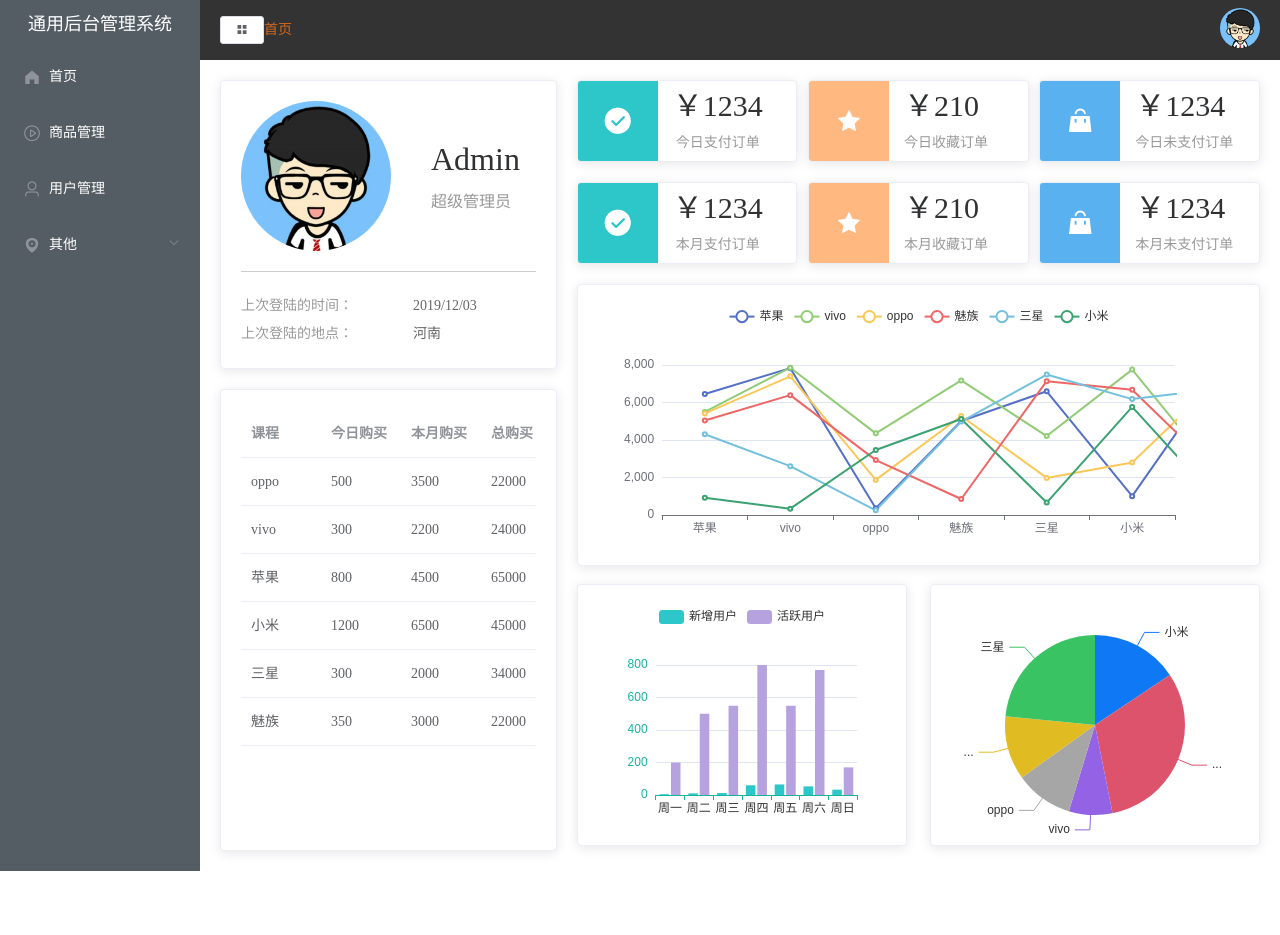
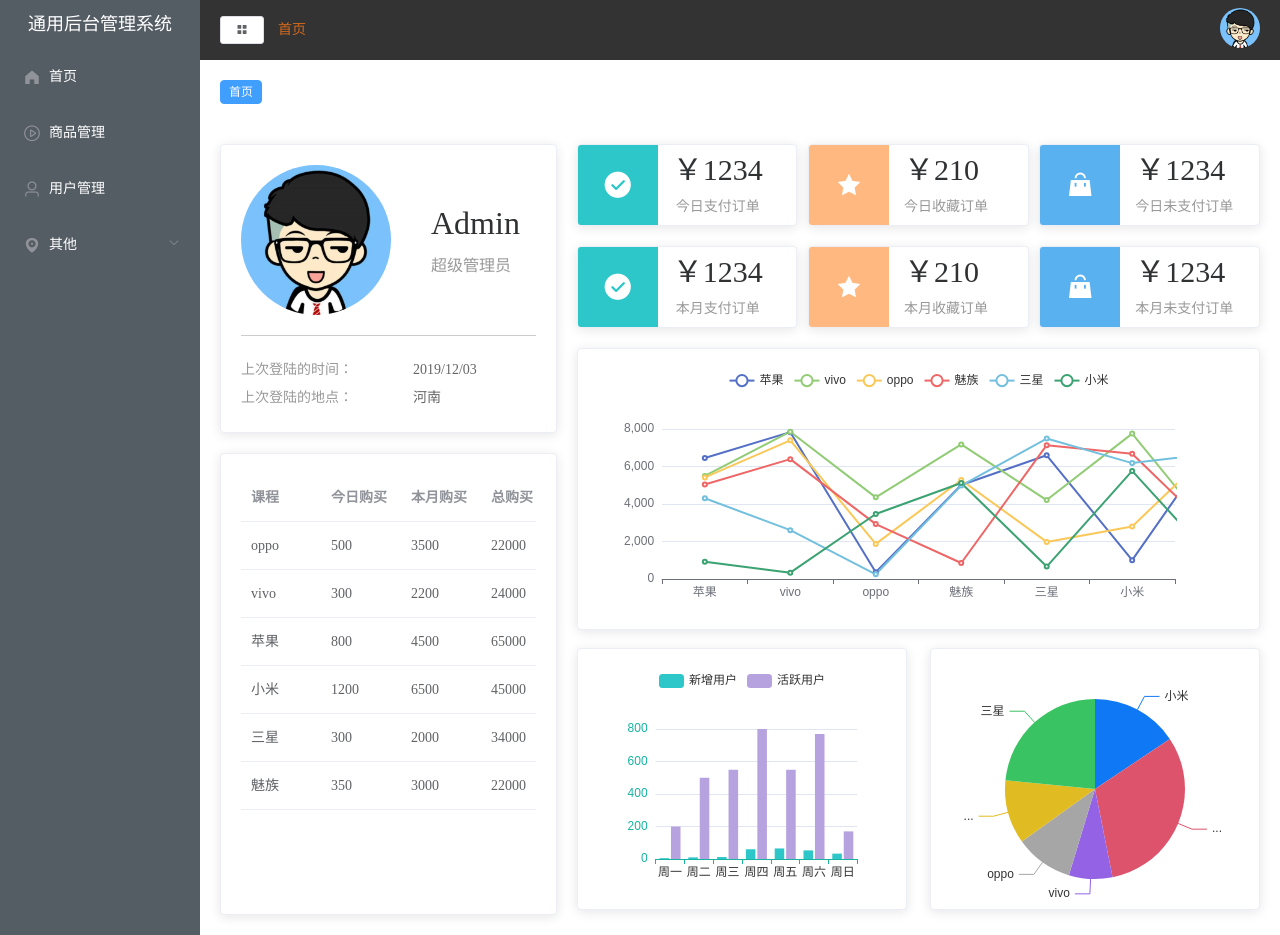
Before and after one commit to yama946/vue-, a Vue app: page /#/home in a window 1280 px wide. Before the commit the page ends 871 px from the top, so only its background shows below. Built offline with nearby package versions, Linux system fonts and the light colour scheme.

Commit message:
用户表单的生成

```diff
--- a/src/components/CommonHeader.vue
+++ b/src/components/CommonHeader.vue
@@ -3,6 +3,7 @@
     <div class="l-content">
         <el-button @click="handleMenu" icon="el-icon-menu" size="mini"></el-button>
         <!-- 面包屑 -->
+        <!-- <span class="text">首页</span> -->
         <el-breadcrumb separator="/">
             <el-breadcrumb-item v-for="item in tags" :key="item.path" :to="{ path: item.path }">
                 {{ item.label }}
@@ -86,7 +87,11 @@
         // element-ui自动生成的class属性选择器
 
         /deep/.el-breadcrumb__item {
+            &:first-child{
+                margin-left:14px;//也可以使用该属性选择器.el-button--mini进行调整边距，或者直接使用行内元素设置
+            }
             .el-breadcrumb__inner {
+
                 font-weight: normal;
 
                 //&表示并且，同时满足两个选择器
@@ -97,8 +102,12 @@
 
             &:last-child {
                 .el-breadcrumb__inner {
-                    color:chocolate;
+                    color: chocolate;
                 }
+            }
+
+            .el-breadcrumb__separator{
+                margin:0 0;
             }
         }
 
--- /dev/null
+++ b/src/components/CommonTag.vue
@@ -0,0 +1,93 @@
+<template>
+  <div class="tabs">
+    <el-tag
+      v-for="(item, index) in tags"
+      :key="item.path"
+      :closable="item.name !== 'home'"
+      :effect="$route.name === item.name ? 'dark' : 'plain'"
+      @click="changeMenu(item)"
+      @close="handleClose(item, index)"
+      size="small"
+    >
+      {{ item.label }}
+    </el-tag>
+  </div>
+</template>
+
+<script>
+// 引入vuex辅助函数，mapState用来操作store中的state，mapMutations用来操作store中的mutations
+
+// 这种操作方式只作为一种演示，为了保证代码风格的一致性，生产环境下还是建议使用传统方式获取
+import { mapState, mapMutations } from "vuex";
+export default {
+  name: "CommonTag",
+  data() {
+    //这里存放数据
+    return {};
+  },
+  methods: {
+    //使用辅助函数，传递一个数组就会获取到mutitions中所有方法，可以通过扩展运算符解构出来，就可以使用了
+    //使用扩展运算符解构出的数据，可以通过this进行引用，表示是在当前vue组件对象中
+    ...mapMutations(["closeTag"]),
+    //点击tag跳转的功能，通过item获取参数数据
+    changeMenu(item) {
+      console.log(item);
+      //编程路由实现跳转
+      this.$router.push(item.name);
+    },
+    //点击删除tag标签
+    handleClose(item, index) {
+      //调用mutation中方法操作store数据
+      this.closeTag(item);
+      // const length = this.tags.length - 1;
+      const length = this.tags.length;
+      //删除标签后的跳转逻辑
+      //1.点击非激活的tag，不跳转，因此需要进行判断
+      //自己的实现，有些问题，无法向右跳转
+      // if (this.$route.name == item.name) {
+      //     const items = this.$store.state.tab.tabsList;
+      //     this.changeMenu(items[length]);
+      // }
+      //如果删除的不是高亮标签
+      if (this.$route.name !== item.name) {
+        //不做任何操作
+        return;
+      }
+      //表示删除的最后一项
+      if (index == length) {
+        this.$router.push({
+          name: this.tags[index - 1].name,
+        });
+      } else {
+        this.$router.push({
+          name: this.tags[index].name,
+        });
+      }
+    },
+  },
+  //计算属性
+  computed: {
+    // 传统方式获取state数据
+    // tags() {
+    //     return this.$store.state.tab.tabsList;
+    // }
+    ...mapState({
+      tags: (state) => state.tab.tabsList,
+    }),
+  },
+  mounted() {
+    console.log;
+  },
+};
+</script>
+
+<style lang="less" scoped>
+.tabs {
+  padding: 20px;
+  //element-ui自动生成的class属性
+  .el-tag {
+    margin-right: 15px;
+    cursor: pointer;
+  }
+}
+</style>
--- a/src/store/tab.js
+++ b/src/store/tab.js
@@ -33,6 +33,14 @@
                     state.tabsList.push(val);
                 }
             }
+        },
+        // 删除指定的tag数据
+        closeTag(state,item){
+            console.log(item,'item');
+            //获取要删除的标签在store数据中的索引index
+            const index = state.tabsList.findIndex(val => val.name === item.name);
+            //从数组中删除数据
+            state.tabsList.splice(index,1);
         }
     }
 }
--- a/src/views/Main.vue
+++ b/src/views/Main.vue
@@ -10,6 +10,8 @@
             <!-- 映射使用头部组件 -->
             <common-header></common-header>
         </el-header>
+        <!-- 映射tag标签组件 -->
+        <common-tag></common-tag>
         <el-main>
             <!-- 路由出口 -->
             <!-- 路由匹配到的组件将渲染在这里 -->
@@ -24,12 +26,14 @@
 //例如：import 《组件名称》 from '《组件路径》';
 import CommonAside from '../components/CommonAside.vue'
 import CommonHeader from '../components/CommonHeader.vue'
+import CommonTag from '../components/CommonTag.vue'
 
 export default {
     //import 引入的组件需要注入到对象中才能使用
     components: {
         CommonAside,
-        CommonHeader
+        CommonHeader,
+        CommonTag
     },
     data() {
         //这里存放数据
@@ -42,7 +46,7 @@
 
 <style lang="less" scoped>
 // 请求头部组件左右空格，该选择器是自动生成的-------为什么在此处设置才生效？
-.el-header{
+.el-header {
     padding: 0;
 }
 </style>
--- a/src/views/User.vue
+++ b/src/views/User.vue
@@ -1,5 +1,37 @@
 <template>
-<h1>我是user组件</h1>
+<div class="manage">
+    <div class="manage-header">
+        <el-button type="primary" @click="dialogVisible = true"><i class="el-icon-plus" style="margin-right：5px">新增</i></el-button>
+    </div>
+
+    <el-dialog title="新增用户" :visible.sync="dialogVisible" width="50%" :before-close="handleClose">
+        <!-- 用户的表单数据 -->
+        <el-form :inline="true" :label-position="labelPosition" ref="form" :model="form" label-width="80px">
+            <el-form-item label="姓名">
+                <el-input placeholder="请输入姓名" v-model="form.name"></el-input>
+            </el-form-item>
+            <el-form-item label="年龄">
+                <el-input placeholder="请输入年龄" v-model="form.age"></el-input>
+            </el-form-item>
+            <el-form-item label="性别">
+                <el-select v-model="form.sex" placeholder="请选择性别">
+                    <el-option label="男" value="1"></el-option>
+                    <el-option label="女" value="0"></el-option>
+                </el-select>
+            </el-form-item>
+            <el-form-item label="出生日期">
+                <el-date-picker type="date" placeholder="选择日期" v-model="form.birth" style="width: 100%;"></el-date-picker>
+            </el-form-item>
+            <el-form-item label="地址">
+                <el-input placeholder="请输入地址" v-model="form.addr"></el-input>
+            </el-form-item>
+        </el-form>
+        <span slot="footer" class="dialog-footer">
+            <el-button @click="dialogVisible = false">取 消</el-button>
+            <el-button type="primary" @click="dialogVisible = false">确 定</el-button>
+        </span>
+    </el-dialog>
+</div>
 </template>
 
 <script>
@@ -9,27 +41,38 @@
 export default {
     //import 引入的组件需要注入到对象中才能使用
     components: {},
-    props: {},
     data() {
         //这里存放数据
-        return {};
+        return {
+            dialogVisible: false,
+            //表单标签对齐方式
+            labelPosition: 'right',
+            // 定义用户表单数据对象
+            form: {
+                name: '', //姓名
+                age: '', //年龄
+                sex: '', //性别
+                birth: '', //生日
+                addr: '', //地址
+            }
+        };
     },
-    //计算属性 类似于 data 概念
-    computed: {},
-    //监控 data 中的数据变化
-    watch: {},
     //方法集合
-    methods: {},
-    //生命周期 - 创建完成（可以访问当前 this 实例）
-    created() {},
-    //生命周期 - 挂载完成（可以访问 DOM 元素）
-    mounted() {},
-    beforeCreate() {}, //生命周期 - 创建之前
-    beforeMount() {}, //生命周期 - 挂载之前
-    beforeUpdate() {}, //生命周期 - 更新之前
-    updated() {}, //生命周期 - 更新之后
-    beforeDestroy() {}, //生命周期 - 销毁之前
-    destroyed() {}, //生命周期 - 销毁完成
-    activated() {}, //如果页面有 keep-alive 缓存功能，这个函数会触发
+    methods: {
+        handleClose(done) {
+            this.$confirm("确认关闭？")
+                .then((_) => {
+                    done();
+                })
+                .catch((_) => {});
+        },
+    }
 };
 </script>
+
+<style lang="less" scoped>
+// element-ui自动生成的class选择器，为我自己添加的图标设置间隙，可以直接使用+与空格形式直接显示文本的
+.el-icon-plus:before {
+    margin-right: 5px;
+}
+</style>
```
Also changed, not shown: src/router/index.js (+6 -6 lines), src/views/Home.vue (indentation only), 1 other file (tests, documents, lock files or other folders). Lines whose indentation alone changed are shown as unchanged.
